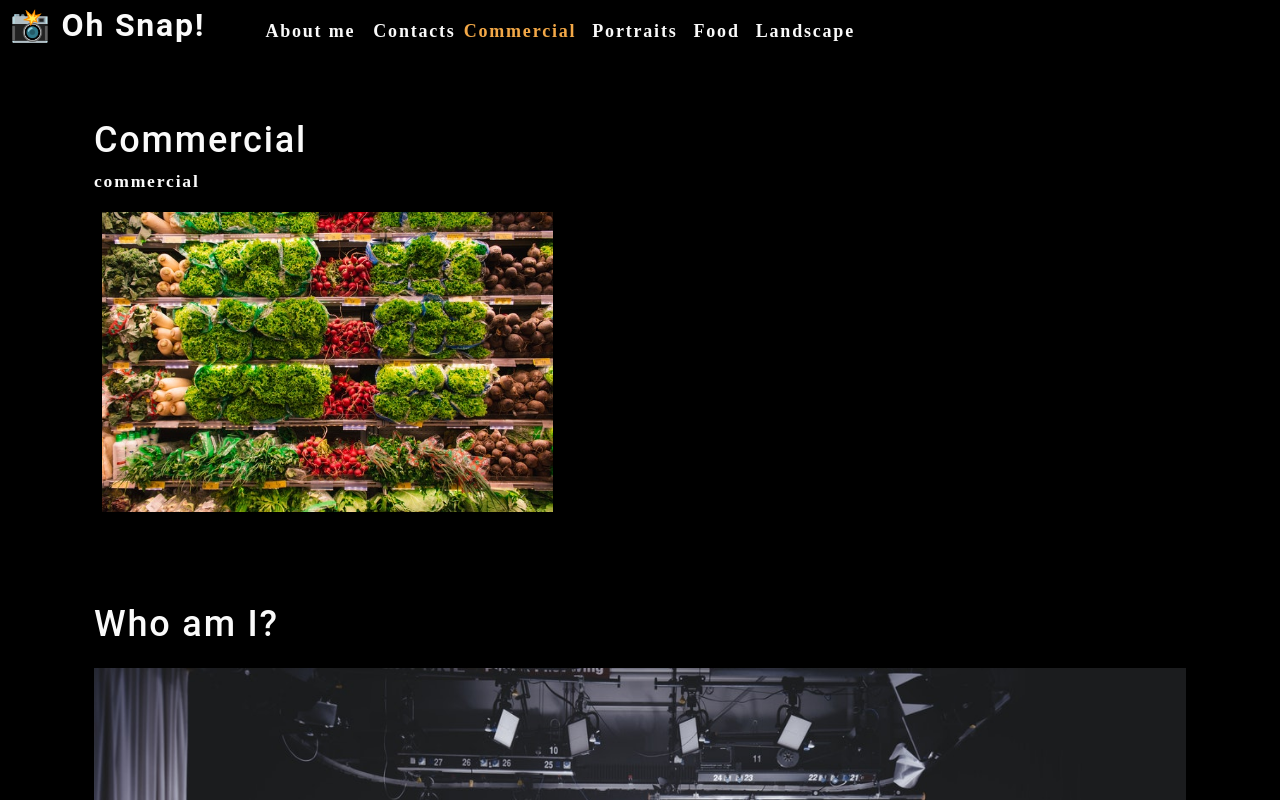
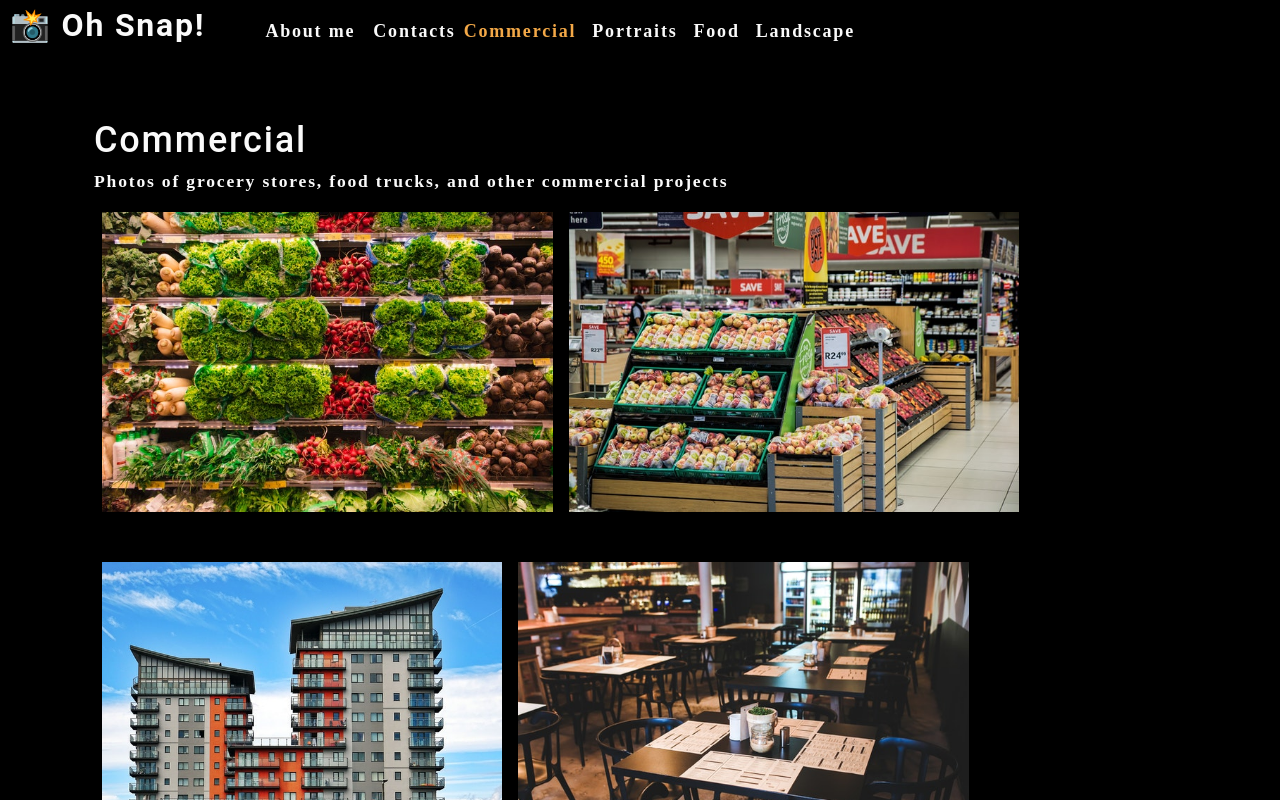
Before and after one commit to SpencerHulse/photo-port, a React (Create React App) app: page / in a window 1280 px wide. Shown: the top 800 px of the page. Built offline with nearby package versions, Linux system fonts and the light colour scheme.

Commit message:
Added the ability to filter displayed photos but currentCategory state.

```diff
--- a/src/App.js
+++ b/src/App.js
@@ -30,7 +30,7 @@
         currentCategory={currentCategory}
       />
       <main>
-        <Gallery />
+        <Gallery currentCategory={currentCategory} />
         <About />
       </main>
     </div>
--- a/src/components/Gallery/index.js
+++ b/src/components/Gallery/index.js
@@ -1,24 +1,14 @@
+import PhotoList from "../PhotoList";
 import { capitalizeFirstLetter } from "../../utils/helpers";
-import photo from "../../assets/small/commercial/0.jpg";
 
-function Gallery() {
-  const currentCategory = {
-    name: "commercial",
-    description:
-      "Photos of grocery stores, food trucks, and other commercial projects",
-  };
+function Gallery({ currentCategory }) {
+  const { name, description } = currentCategory;
 
   return (
     <section>
-      <h1>{capitalizeFirstLetter(currentCategory.name)}</h1>
-      <p>{currentCategory.name}</p>
-      <div className="flex-row">
-        <img
-          src={photo}
-          alt="Commercial Example"
-          className="img-thumbnail mx-1"
-        />
-      </div>
+      <h1 data-testid="h1tag">{capitalizeFirstLetter(name)}</h1>
+      <p>{description}</p>
+      <PhotoList category={currentCategory.name} />
     </section>
   );
 }
--- /dev/null
+++ b/src/components/PhotoList/index.js
@@ -0,0 +1,141 @@
+import { useState } from "react";
+// import Modal from "../Modal";
+
+// If not destructured, it would be props.category
+function PhotoList({ category }) {
+  const [photos] = useState([
+    {
+      name: "Grocery aisle",
+      category: "commercial",
+      description:
+        "Lorem ipsum dolor sit amet, consectetur adipiscing elit. Nunc ultricie",
+    },
+    {
+      name: "Grocery booth",
+      category: "commercial",
+      description:
+        "Lorem ipsum dolor sit amet, consectetur adipiscing elit. Nunc ultricie",
+    },
+    {
+      name: "Building exterior",
+      category: "commercial",
+      description:
+        "Lorem ipsum dolor sit amet, consectetur adipiscing elit. Nunc ultricie",
+    },
+    {
+      name: "Restaurant table",
+      category: "commercial",
+      description:
+        "Lorem ipsum dolor sit amet, consectetur adipiscing elit. Nunc ultricie",
+    },
+    {
+      name: "Cafe interior",
+      category: "commercial",
+      description:
+        "Lorem ipsum dolor sit amet, consectetur adipiscing elit. Nunc ultricie",
+    },
+    {
+      name: "Cat green eyes",
+      category: "portraits",
+      description:
+        "Lorem ipsum dolor sit amet, consectetur adipiscing elit. Nunc ultricie",
+    },
+    {
+      name: "Green parrot",
+      category: "portraits",
+      description:
+        "Lorem ipsum dolor sit amet, consectetur adipiscing elit. Nunc ultricie",
+    },
+    {
+      name: "Yellow macaw",
+      category: "portraits",
+      description:
+        "Lorem ipsum dolor sit amet, consectetur adipiscing elit. Nunc ultricie",
+    },
+    {
+      name: "Pug smile",
+      category: "portraits",
+      description:
+        "Lorem ipsum dolor sit amet, consectetur adipiscing elit. Nunc ultricie",
+    },
+    {
+      name: "Pancakes",
+      category: "food",
+      description:
+        "Lorem ipsum dolor sit amet, consectetur adipiscing elit. Nunc ultricie",
+    },
+    {
+      name: "Burrito",
+      category: "food",
+      description:
+        "Lorem ipsum dolor sit amet, consectetur adipiscing elit. Nunc ultricie",
+    },
+    {
+      name: "Scallop pasta",
+      category: "food",
+      description:
+        "Lorem ipsum dolor sit amet, consectetur adipiscing elit. Nunc ultricie",
+    },
+    {
+      name: "Burger",
+      category: "food",
+      description:
+        "Lorem ipsum dolor sit amet, consectetur adipiscing elit. Nunc ultricie",
+    },
+    {
+      name: "Fruit bowl",
+      category: "food",
+      description:
+        "Lorem ipsum dolor sit amet, consectetur adipiscing elit. Nunc ultricie",
+    },
+    {
+      name: "Green river",
+      category: "landscape",
+      description:
+        "Lorem ipsum dolor sit amet, consectetur adipiscing elit. Nunc ultricie",
+    },
+    {
+      name: "Docks",
+      category: "landscape",
+      description:
+        "Lorem ipsum dolor sit amet, consectetur adipiscing elit. Nunc ultricie",
+    },
+    {
+      name: "Panoramic village by sea",
+      category: "landscape",
+      description:
+        "Lorem ipsum dolor sit amet, consectetur adipiscing elit. Nunc ultricie",
+    },
+    {
+      name: "Domestic landscape",
+      category: "landscape",
+      description:
+        "Lorem ipsum dolor sit amet, consectetur adipiscing elit. Nunc ultricie",
+    },
+    {
+      name: "Park bench",
+      category: "landscape",
+      description:
+        "Lorem ipsum dolor sit amet, consectetur adipiscing elit. Nunc ultricie",
+    },
+  ]);
+
+  const currentPhotos = photos.filter((photo) => photo.category === category);
+
+  return (
+    <div>
+      <div className="flex-row">
+        {currentPhotos.map((image, i) => (
+          <img
+            src={require(`../../assets/small/${category}/${i}.jpg`)}
+            alt={image.name}
+            className="img-thumbnail mx-1"
+            key={image.name}
+          />
+        ))}
+      </div>
+    </div>
+  );
+}
+
+export default PhotoList;
```
